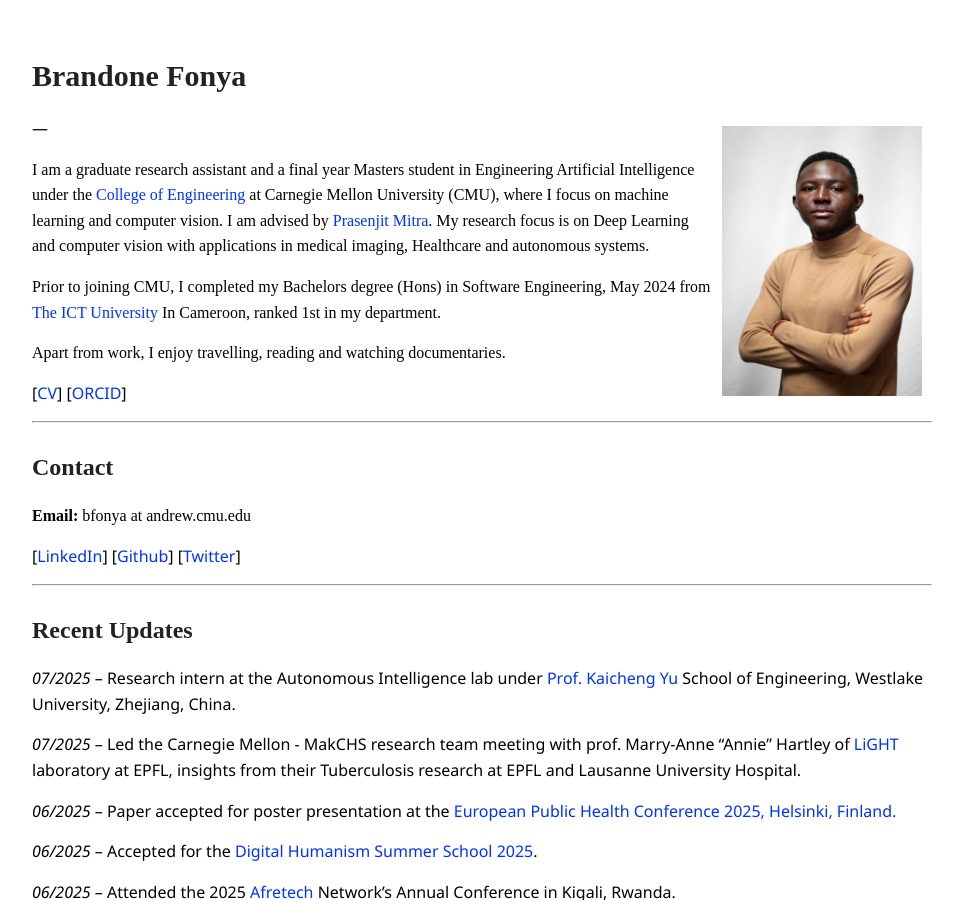
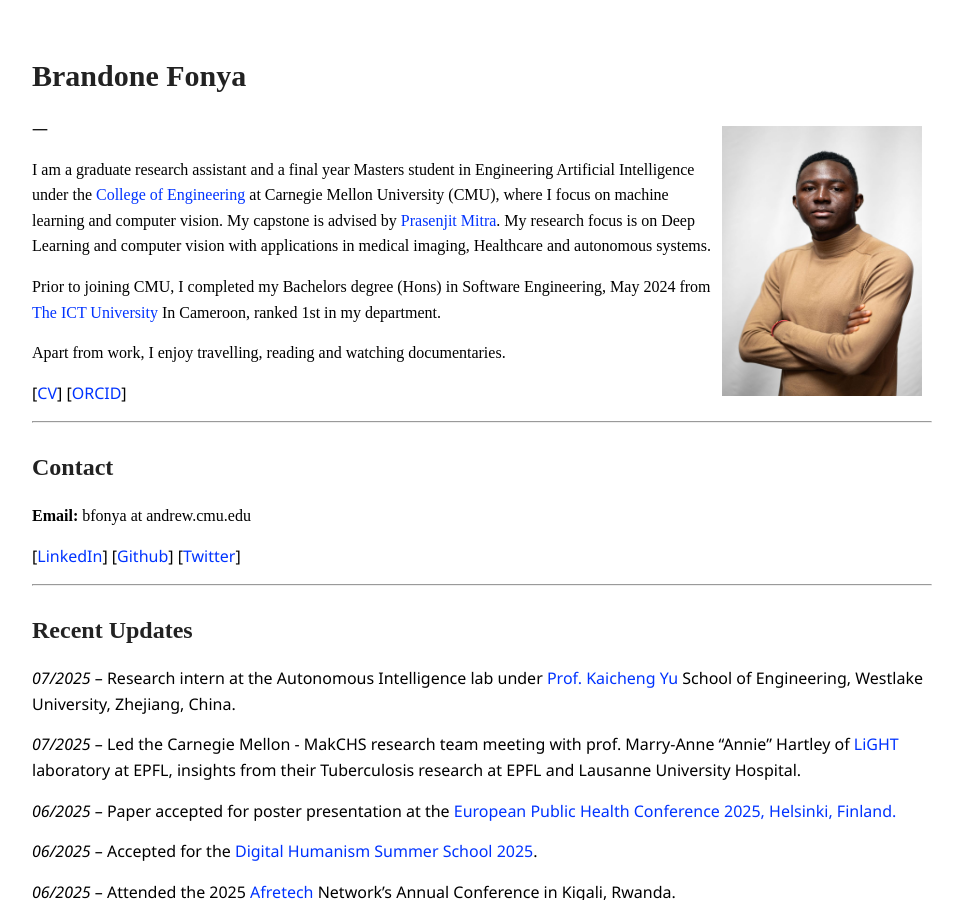
Before and after one commit to FonyaBrandone/FonyaBrandone.github.io, a Jekyll site: the page built from index.md, in a window 1280 px wide and 900 px high. Shown: the whole window, without its empty margins (168-1131 px from the left). Built offline with Jekyll 4.4.1, drawn with Linux system fonts in a browser that asks for light colours.

Commit message:
Updated description writeup

```diff
--- a/index.md
+++ b/index.md
@@ -9,7 +9,7 @@
 ---
 
 <span style="font-family: 'Segoe UI, Tahoma, Geneva, Verdana, sans-serif';">
-I am a graduate research assistant and a final year Masters student in Engineering Artificial Intelligence under the [College of Engineering](https://engineering.cmu.edu/) at Carnegie Mellon University (CMU), where I focus on machine learning and computer vision. I am advised by [Prasenjit Mitra](https://www.africa.engineering.cmu.edu/news/2025/02/25-mitra-announcement.html). My research focus is on Deep Learning and computer vision with applications in medical imaging, Healthcare and autonomous systems.
+I am a graduate research assistant and a final year Masters student in Engineering Artificial Intelligence under the [College of Engineering](https://engineering.cmu.edu/) at Carnegie Mellon University (CMU), where I focus on machine learning and computer vision. My capstone is advised by [Prasenjit Mitra](https://www.africa.engineering.cmu.edu/news/2025/02/25-mitra-announcement.html). My research focus is on Deep Learning and computer vision with applications in medical imaging, Healthcare and autonomous systems.
 </span>
 
 <span style="font-family: 'Segoe UI, Tahoma, Geneva, Verdana, sans-serif';">
```
